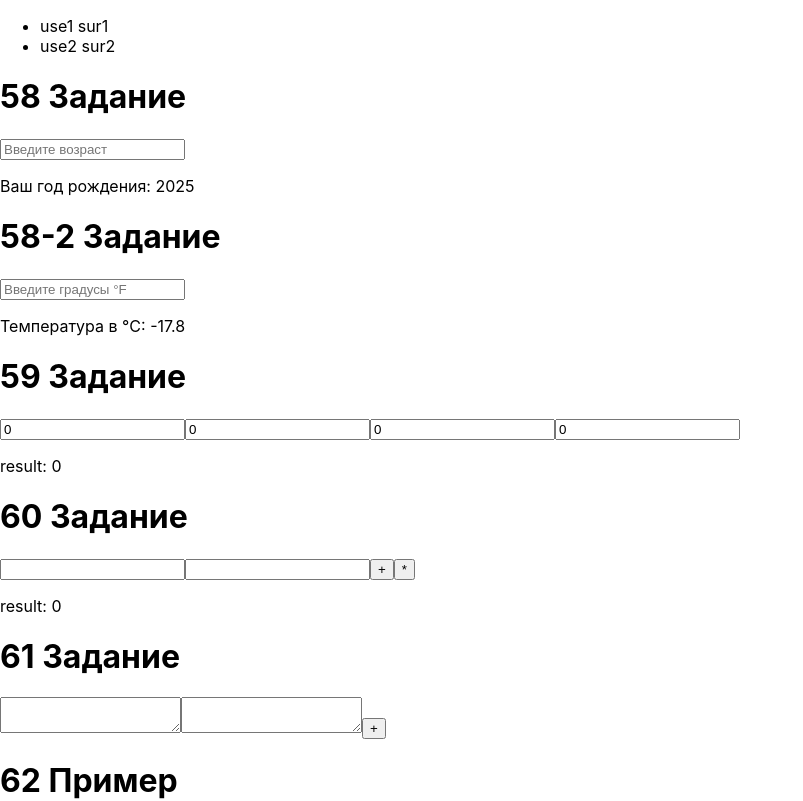
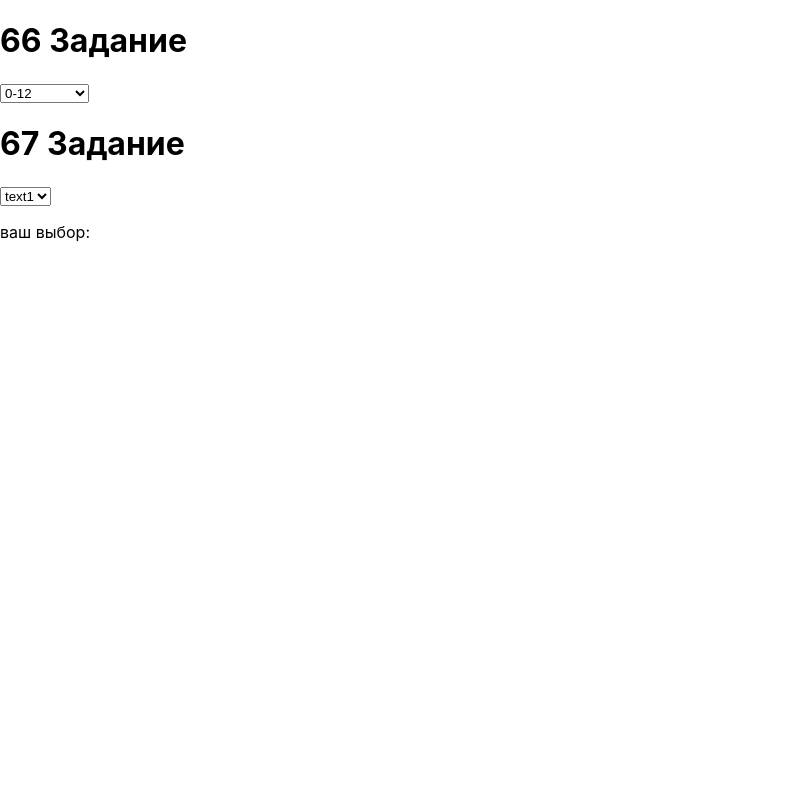
Before and after one commit to Vilen-lfk/React_tasks, a React (Create React App) app: page / in a window 1280 px wide. Shown: the top 801 px of the page, without its empty margins (0-803 px from the left). Built offline with nearby package versions, Linux system fonts and the light colour scheme.

Commit message:
66-67 tasks

```diff
--- /dev/null
+++ b/src/App3.js
@@ -0,0 +1,44 @@
+import React, { useState } from 'react';
+
+function App() {
+	//66
+	const [value, setValue] = useState('');
+
+	//67
+	const texts = ['text1', 'text2', 'text3', 'text4'];
+	const [vil, setVil] = useState('');
+
+	const options = texts.map((text, index) => {
+		return <option key={index} value={index}>{text}</option>;
+	});
+	return(
+	<>
+		<div>
+			<h1>66 Задание</h1>
+				<select value={value} onChange={event => setValue(event.target.value)}>
+				<option value="1">0-12</option>
+				<option value="2">13-17</option>
+				<option value="3">18-25</option>
+				<option value="4">больше 25</option>
+			</select>
+		</div>
+		<p>
+			{value === '1' && 'от 0 до 12 лет'}
+			{value === '2' && '13 до 17'}
+			{value === '3' && '18 до 25'}
+			{value === '4' && 'старше 25 лет'}
+		</p>
+		<h1>67 Задание</h1>
+		<div>
+			<select value={vil} onChange={event => setVil(event.target.value)}>
+			{options}
+			</select>
+			<p>
+				ваш выбор: {vil}
+			</p>
+		</div>
+
+	</>);
+}
+
+export default App;
--- a/src/index.js
+++ b/src/index.js
@@ -1,7 +1,7 @@
 import React from 'react';
 import ReactDOM from 'react-dom/client';
 import './index.css';
-import App from './App2';
+import App from './App3';
 import reportWebVitals from './reportWebVitals';
 
 const root = ReactDOM.createRoot(document.getElementById('root'));
```
